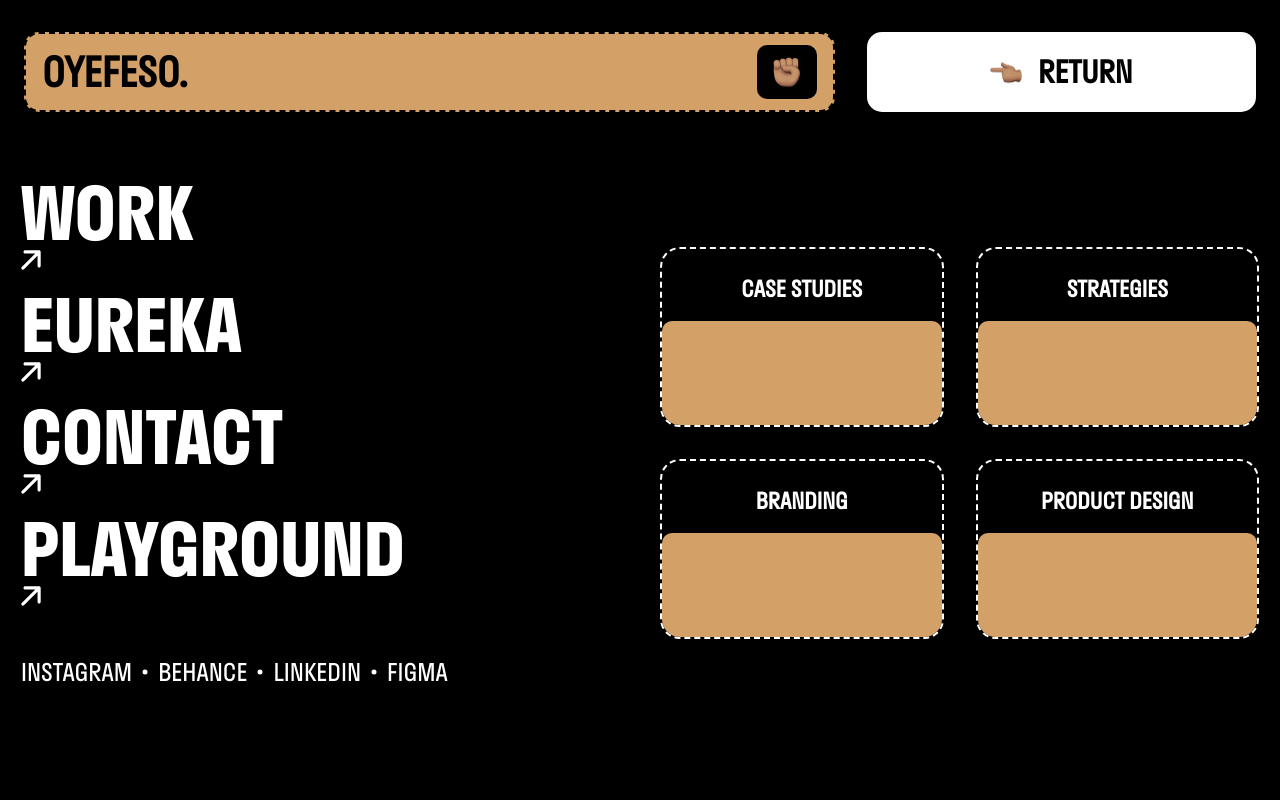
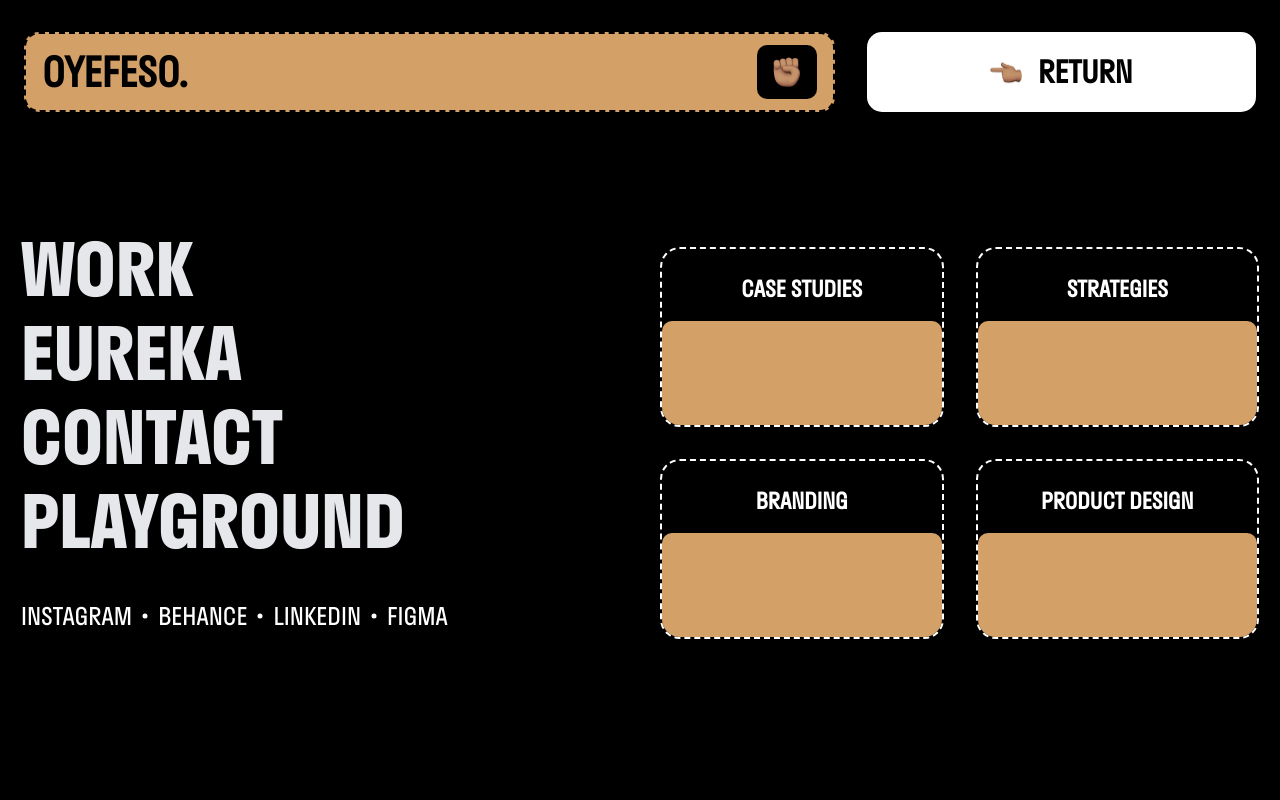
Before and after one commit to kalejaiyeoluwadara/afolabi, a Next.js app: page /works in a window 1280 px wide. Both pictures are taken after a click on the element 786 px from the left and 72 px from the top of the page. Shown: the top 800 px of the page. Built offline with nearby package versions, Linux system fonts and the light colour scheme.

Commit message:
making fixes

```diff
--- a/app/Hero/Projects.jsx
+++ b/app/Hero/Projects.jsx
@@ -77,7 +77,7 @@ function Projects() {
             />
           </h4>
         </div>
-        <div className="absolute z-20 h-[125px] w-auto px-[95px] flex-center bg-black text-white rounded-[15px] group-hover:-bottom-3 -bottom-[130px] right-0 speed ">
+        <div className="absolute z-20 h-[125px] sm:w-auto w-full px-[95px] flex-center sm:bw wb  rounded-[15px] sm:group-hover:-bottom-3 sm:-bottom-[130px] sm:right-0 speed sm:rotate-0  group-hover:-top-3 -top-[130px] right-0  ">
           <h2>CHECK ME OUT</h2>
         </div>
         <Img image_name={images.warp} />
--- a/app/components/Modal.jsx
+++ b/app/components/Modal.jsx
@@ -44,7 +44,7 @@ function Modal() {
           exit={{ y: "-100%", opacity: 0 }}
           transition={{ duration: 0.5 }}
         >
-          <div className=" speed flex flex-col justify-center space-y-3">
+          <div className=" speed sm:translate-y-0 translate-y-[-40px] flex flex-col justify-center space-y-3">
             {[
               { title: "Work", link: "/works" },
               { title: "EUREKA", link: "/eureka" },
@@ -57,14 +57,14 @@ function Modal() {
                 className="relative group"
               >
                 <Link className="sm:block flex gap-2 items-end" href={d.link}>
-                  <h3 className="  text-6xl sm:text-7xl text-white group-hover:text-gray-100 transition-all  uppercase  stratosBold font-bold">
+                  <h3 className="  text-6xl sm:text-7xl sm:text-gray-200 text-white group-hover:text-gray-100 transition-all  uppercase  stratosBold font-bold">
                     {d.title}
                   </h3>
                   <Image
                     src={icons.arr}
                     height={20}
                     width={20}
-                    className="mb-2"
+                    className="mb-2 sm:hidden block"
                     alt="arrow"
                   />
                 </Link>
@@ -82,7 +82,7 @@ function Modal() {
               <Link href={"/"}>figma</Link>
             </div>
             {/* mobile socials */}
-            <div className="text-white absolute bottom-10 left-0 px-2 py-2  z-[60] w-screen border-y-[3px] border-solid border-white flex-center sm:hidden uppercase translate-y-[28px] items-center gap-2 text-[24px] ">
+            <div className="text-white absolute bottom-10 left-0 px-2 py-2  z-[60] w-screen border-y-[3px] border-solid border-white flex-center sm:hidden uppercase translate-y-[178px] items-center gap-2 text-[24px] ">
               <Link className="text-6xl font-bold" href={"/"}>
                 IG
               </Link>
```
